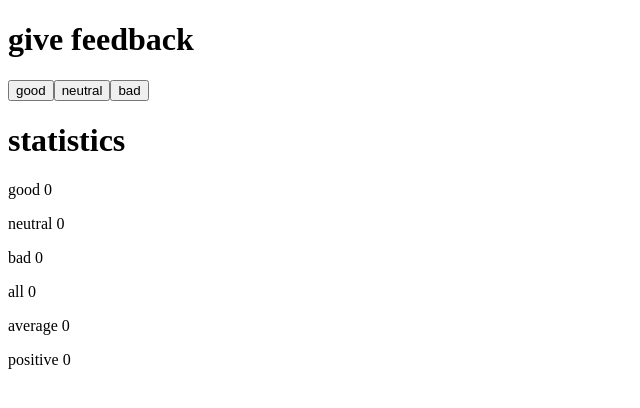
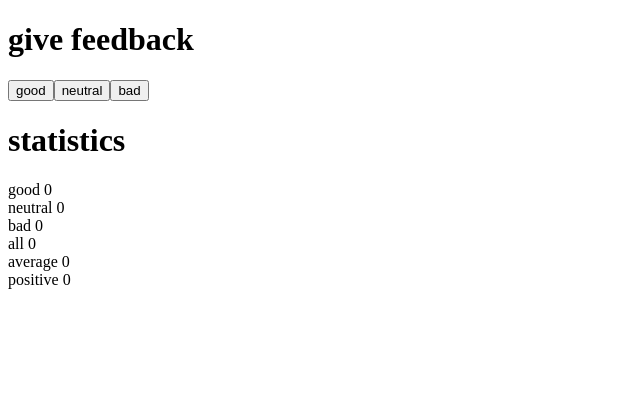
Before and after one commit to Catrovitch/Full-Stack-Open-Exercises, a React (Create React App) app in the folder part1/unicafe/: page / in a window 1280 px wide. Shown: the top 408 px of the page, without its empty margins (0-640 px from the left). Built offline with nearby package versions, Linux system fonts and the light colour scheme.

Commit message:
1.8: unicafe step3

```diff
--- a/part1/unicafe/src/App.js
+++ b/part1/unicafe/src/App.js
@@ -2,10 +2,24 @@ import { useState } from 'react'
 
 
 const Header = ({text}) => <h1>{text}</h1>
+const Button = ({handleClick, text}) => <button onClick={handleClick}> {text} </button>
+const Display = ({text, value}) => <>{text} {value}<br></br></>
+const Statistics = (props) => {
+  const { good, neutral, bad, all, average, positive } = props;
 
-const Button = ({handleClick, text}) => <button onClick={handleClick}> {text} </button>
+  return (
+    <>
+      <Header text='statistics'/>
+      <Display text='good' value={good}/>
+      <Display text='neutral' value={neutral}/>
+      <Display text='bad' value={bad}/>
+      <Display text='all' value={all}/>
+      <Display text='average' value={average}/>
+      <Display text='positive' value={positive}/>
+    </>
+  );
+};
 
-const Display = ({text, value}) => <p>{text} {value}</p>
 
 const App = () => {
 
@@ -69,13 +83,13 @@ const App = () => {
         handleClick={BadFeedback}
         text='bad'
       />
-      <Header text='statistics'/>
-      <Display text='good' value= {good}></Display>
-      <Display text='neutral' value= {neutral}></Display>
-      <Display text='bad' value= {bad}></Display>
-      <Display text='all' value= {all}></Display>
-      <Display text='average' value= {average}></Display>
-      <Display text='positive' value= {positive} ></Display>
+      <Statistics
+        good={good}
+        neutral={neutral}
+        bad={bad}
+        all={all}
+        average={average}
+        positive={positive}></Statistics>
     </div>
   )
 }
```
